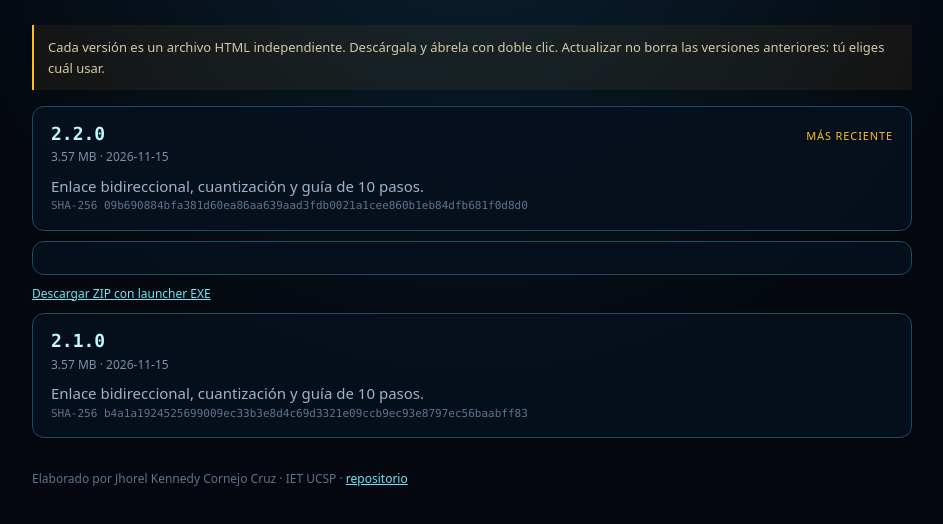
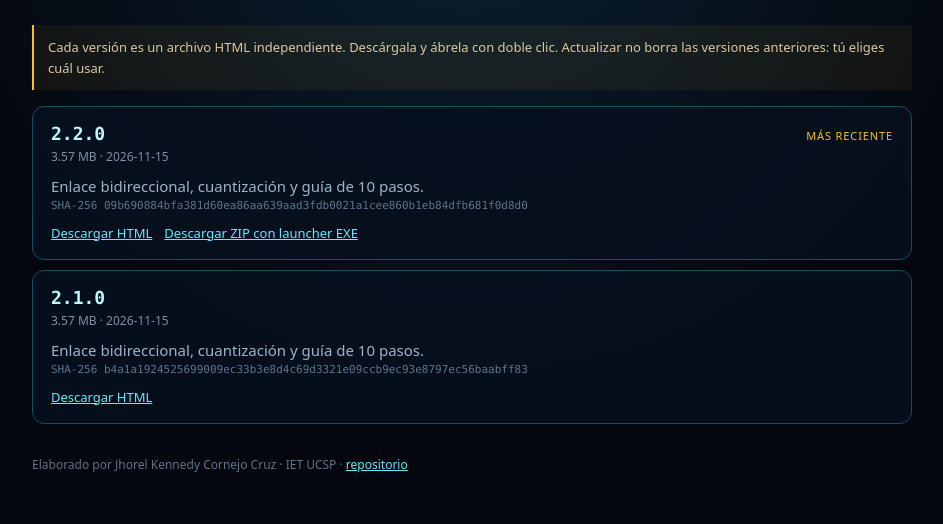
Before and after one commit to gcrownv-glitch/beamlab-leo, a website: page public/versiones.html in a window 1280 px wide. Shown: the part 150-674 px from the top of the page, without its empty margins (168-1111 px from the left). Drawn offline with Linux system fonts and the light colour scheme; files whose address does not match are found by name.

Commit message:
fix: portable versions page and hosted release links

```diff
--- a/docs/portable/versions.json
+++ b/docs/portable/versions.json
@@ -16,7 +16,7 @@
       "date": "2026-11-15",
       "notes": "Enlace bidireccional, cuantización y guía de 10 pasos.",
       "html": "https://gcrownv-glitch.github.io/beamlab-leo/BeamLabLEO-2.1.0.html",
-      "size": 3741181,
+      "size": 3744637,
       "sha256": "b4a1a1924525699009ec33b3e8d4c69d3321e09ccb9ec93e8797ec56baabff83"
     }
   ]
--- a/public/versiones.html
+++ b/public/versiones.html
@@ -4,6 +4,7 @@
 <meta charset="utf-8">
 <meta name="viewport" content="width=device-width, initial-scale=1">
 <meta name="theme-color" content="#04070d">
+<link rel="icon" href="./favicon.svg" type="image/svg+xml">
 <title>BeamLab LEO · versiones portables</title>
 <style>
   :root { color-scheme: dark; }
@@ -13,10 +14,13 @@
   h1 { margin: 0; font-size: clamp(28px, 4vw, 44px); letter-spacing: -0.03em; }
   h1 span { color: #22d3ee; }
   .sub { color: #7f90a8; margin: 4px 0 28px; }
-  .card { display: block; padding: 16px 18px; margin: 10px 0; border: 1px solid #164e63; border-radius: 12px; background: rgba(6, 17, 30, 0.88); color: #bff8ff; text-decoration: none; }
+  .card { padding: 16px 18px; margin: 10px 0; border: 1px solid #164e63; border-radius: 12px; background: rgba(6, 17, 30, 0.88); color: #bff8ff; }
   .card:hover { border-color: #22d3ee; background: #0b2033; }
   .row { display: flex; justify-content: space-between; gap: 12px; align-items: baseline; }
-  .ver { font: 600 18px/1.2 "Cascadia Mono", Consolas, monospace; }
+  .ver { color: #bff8ff; font: 600 18px/1.2 "Cascadia Mono", Consolas, monospace; text-decoration: none; }
+  .ver:hover { color: #67e8f9; }
+  .actions { margin-top: 9px; display: flex; gap: 12px; flex-wrap: wrap; font-size: 13px; }
+  .actions a { color: #67e8f9; }
   .latest { color: #fbbf24; font-size: 11px; text-transform: uppercase; letter-spacing: .08em; }
   .meta { color: #7f90a8; font-size: 12px; margin-top: 4px; }
   .notes { color: #9fb3c8; margin-top: 8px; }
@@ -49,13 +53,13 @@
     });
     if (!versions.length) throw new Error('sin versiones');
     list.innerHTML = versions.map((v, i) => `
-      <a class="card" href="${v.html}" download>
-        <div class="row"><span class="ver">${v.version}</span>${i === 0 ? '<span class="latest">más reciente</span>' : ''}</div>
+      <div class="card">
+        <div class="row"><a class="ver" href="${v.html}" download>${v.version}</a>${i === 0 ? '<span class="latest">más reciente</span>' : ''}</div>
         <div class="meta">${(v.size / 1024 / 1024).toFixed(2)} MB · ${v.date || ''}</div>
         ${v.notes ? `<div class="notes">${v.notes}</div>` : ''}
         <div class="hash">SHA-256 ${v.sha256 || ''}</div>
-        ${v.zip ? `<div class="meta" style="margin-top:8px"><a href="${v.zip}" download>Descargar ZIP con launcher EXE</a></div>` : ''}
-      </a>`).join('');
+        <div class="actions"><a href="${v.html}" download>Descargar HTML</a>${v.zip ? `<a href="${v.zip}" download>Descargar ZIP con launcher EXE</a>` : ''}</div>
+      </div>`).join('');
   } catch (e) {
     list.hidden = true;
     document.getElementById('fallback').hidden = false;
```
